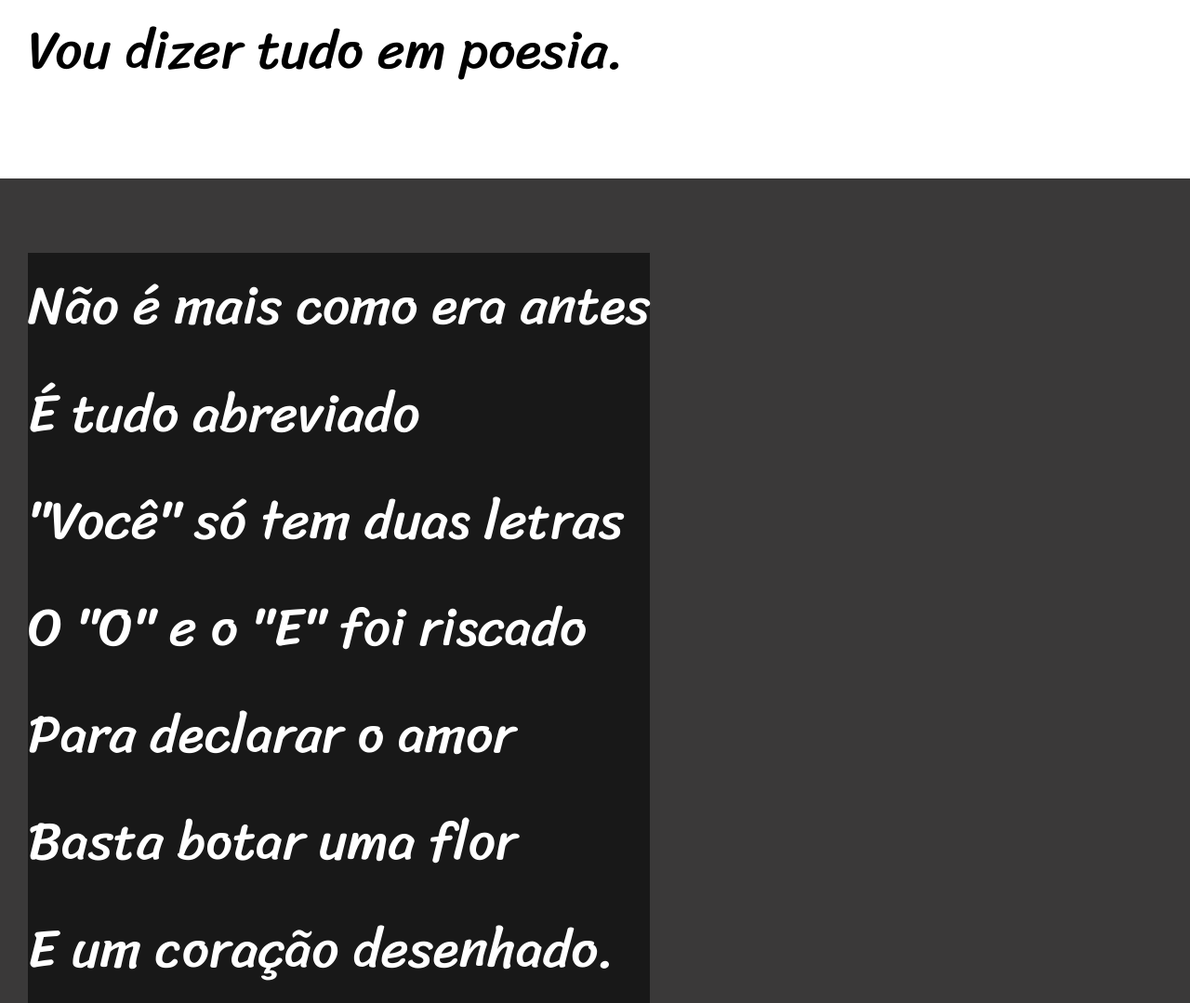
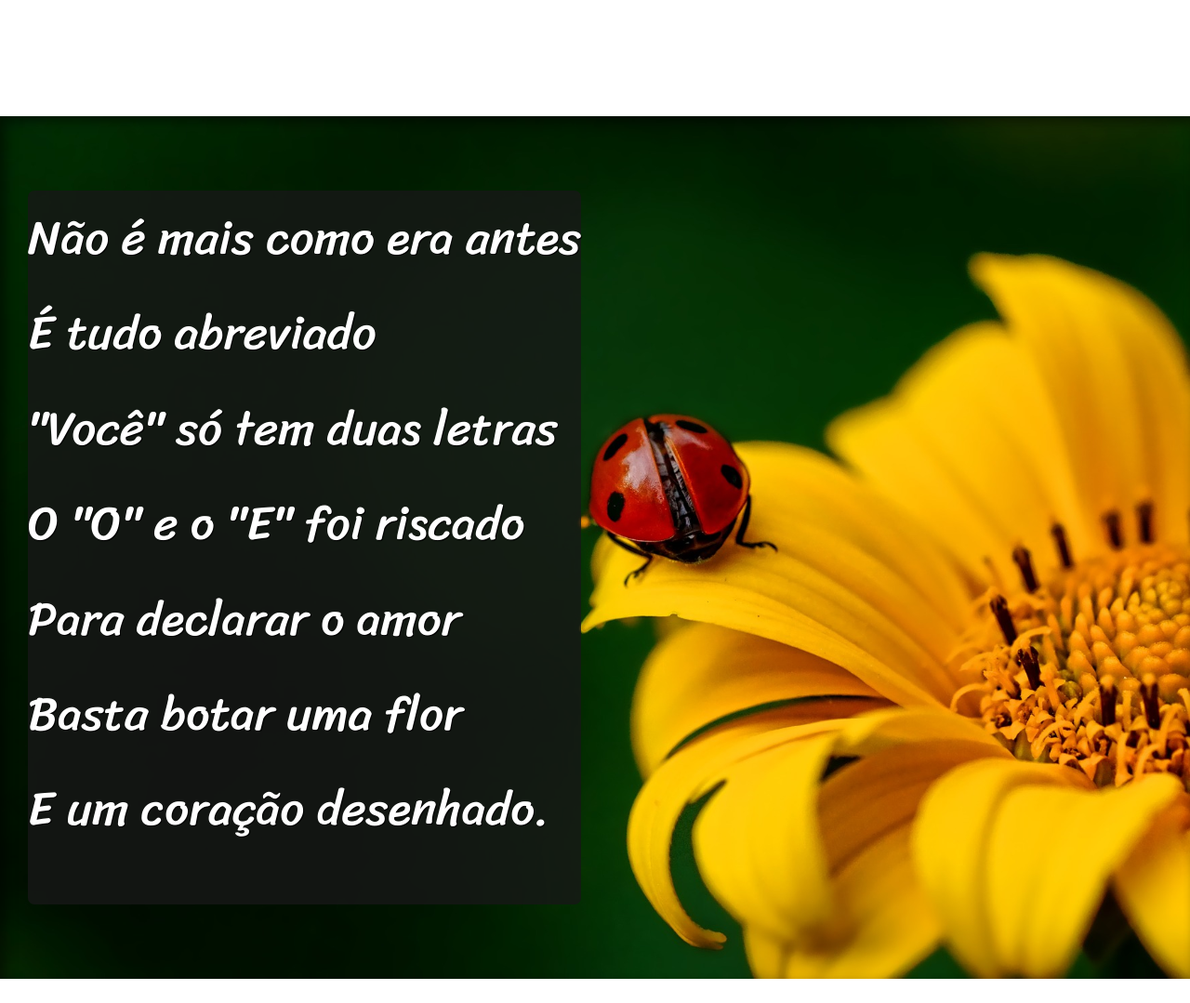
Before and after one commit to leonardofonsecadev/html-css, a plain HTML site: page desafios/d012/index.html in a window 1280 px wide. Shown: the part 1040-2119 px from the top of the page at 93% size. Drawn offline with Linux system fonts and the light colour scheme; a web font is replaced by a local one.

Commit message:
finalização de estilos do desafio 12

```diff
--- a/desafios/d012/estilo/style.css
+++ b/desafios/d012/estilo/style.css
@@ -31,7 +31,7 @@ header > h1 {
     /*text-transform: uppercase;*/
     font-variant: small-caps;
     font-family: var(--fonte2);
-    font-size: 10vw;
+    font-size: 8vw;
 }
 
 header > p {
@@ -54,7 +54,11 @@ section {
     line-height: 2em;
     padding-left: 30px;
     font-family: var(--fonte3);
-    font-size: 4.5vw;
+    font-size: 4vw;
+}
+
+section > p {
+    padding-bottom: 1em;
 }
 
 section.normal {
@@ -65,11 +69,25 @@ section.normal {
 section.imagem {
     background-color: rgb(58, 57, 57);
     color: white;
+    box-shadow: inset 6px 6px 13px 0px rgba(0, 0, 0, 0.497);
+    background-size: cover;
+    background-attachment: fixed;
 }
 
 section.imagem > p {
     display: inline-block;
-    background-color: rgb(24, 24, 24);
+    background-color: rgba(24, 24, 24, 0.788);
+    border-radius: 7px;
+    text-shadow: 1px 1px 0px black;
+}
+
+section#img01 {
+    background-image: url('../imagens/background001.jpg');
+    background-position: right center;
+}
+
+section#img02 {
+    background-image: url('../imagens/background002.jpg');
 }
 
 footer {
--- a/desafios/d012/index.html
+++ b/desafios/d012/index.html
@@ -28,7 +28,7 @@
         </p>
     </section>
 
-    <section class="imagem">
+    <section class="imagem" id="img01">
         <p>
             Não é mais como era antes <br>
             É tudo abreviado <br>
@@ -64,7 +64,7 @@
 
     </section>
 
-    <section class="imagem">
+    <section class="imagem" id="img02">
         <p>
             Tenho saudade das cartas <br>
             Escritas com a própria mão <br>
```
